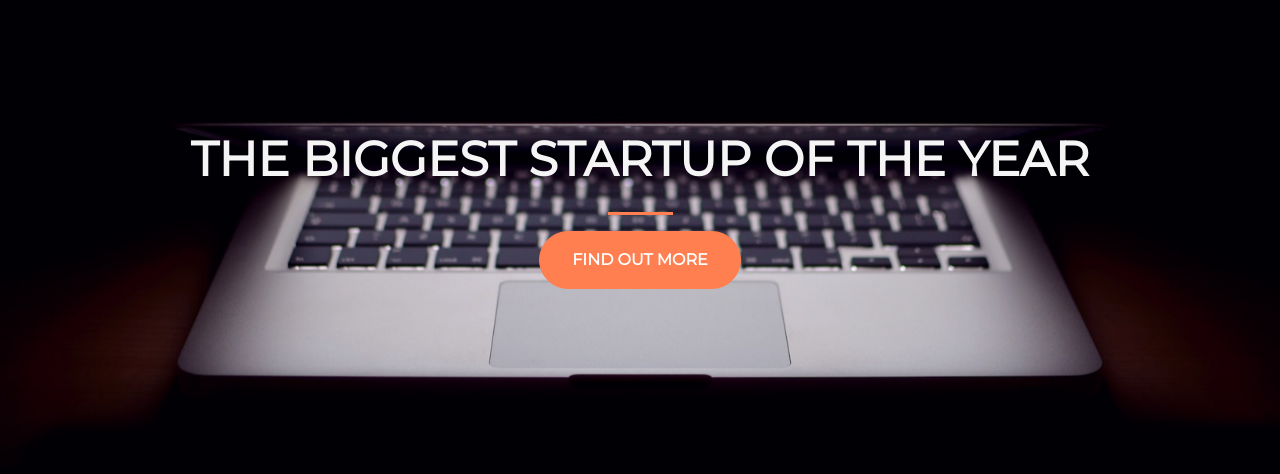
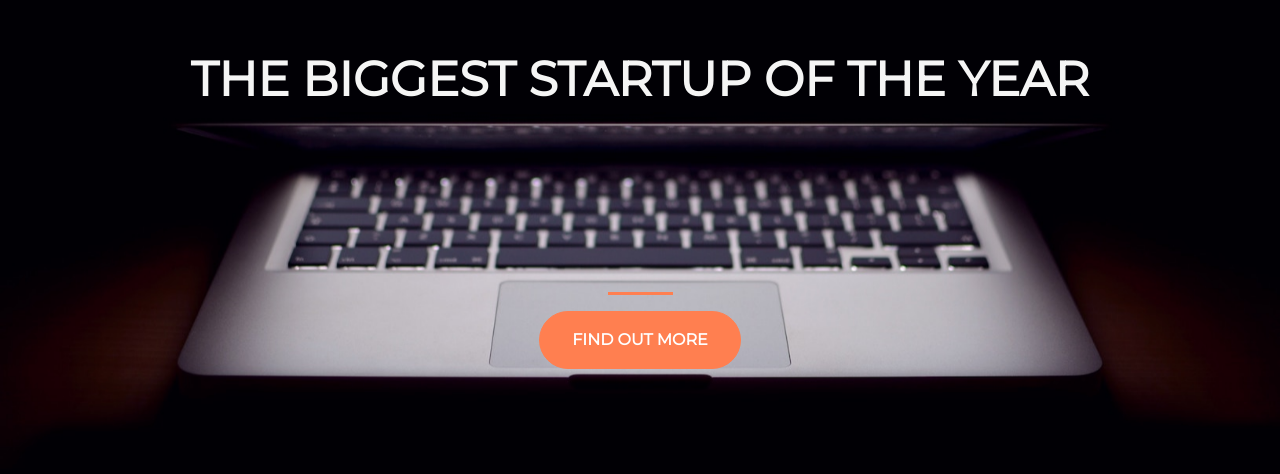
Before and after one commit to Sheetal1614/Sheetal1614.github.io, a plain HTML site: page index.html in a window 1280 px wide. Shown: the part 190-664 px from the top of the page. Drawn offline with nearby package versions, Linux system fonts and the light colour scheme.

Commit message:
uploading website with mailchimp

```diff
--- a/index.html
+++ b/index.html
@@ -22,10 +22,12 @@
         <header class="text-center col-12">
           <h1 class="text-uppercase"><strong>The biggest startup of the year</strong></h1>
         </header>
+        <div class="buffer col-12"></div>
         <section class="text-center col-12">
-        <hr>
-
-        <button class="btn btn-primary btn-xl">Find out more</button>
+          <hr>
+          <a href="https://mailchi.mp/4aea2f6b7462/sstartup">
+            <button class="btn btn-primary btn-xl">Find out more</button>
+          </a>
         </section>
       </div>
     </div>
```
